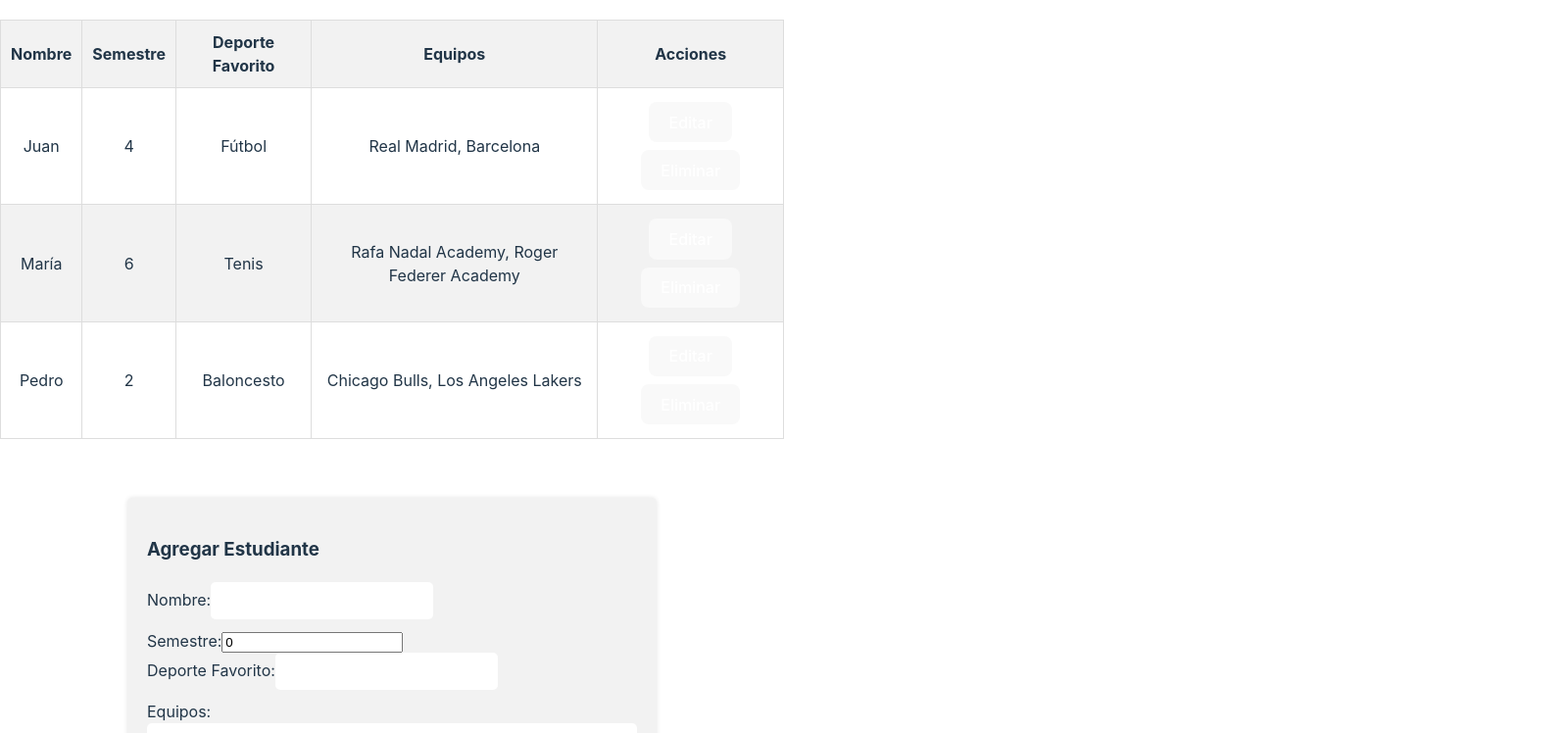
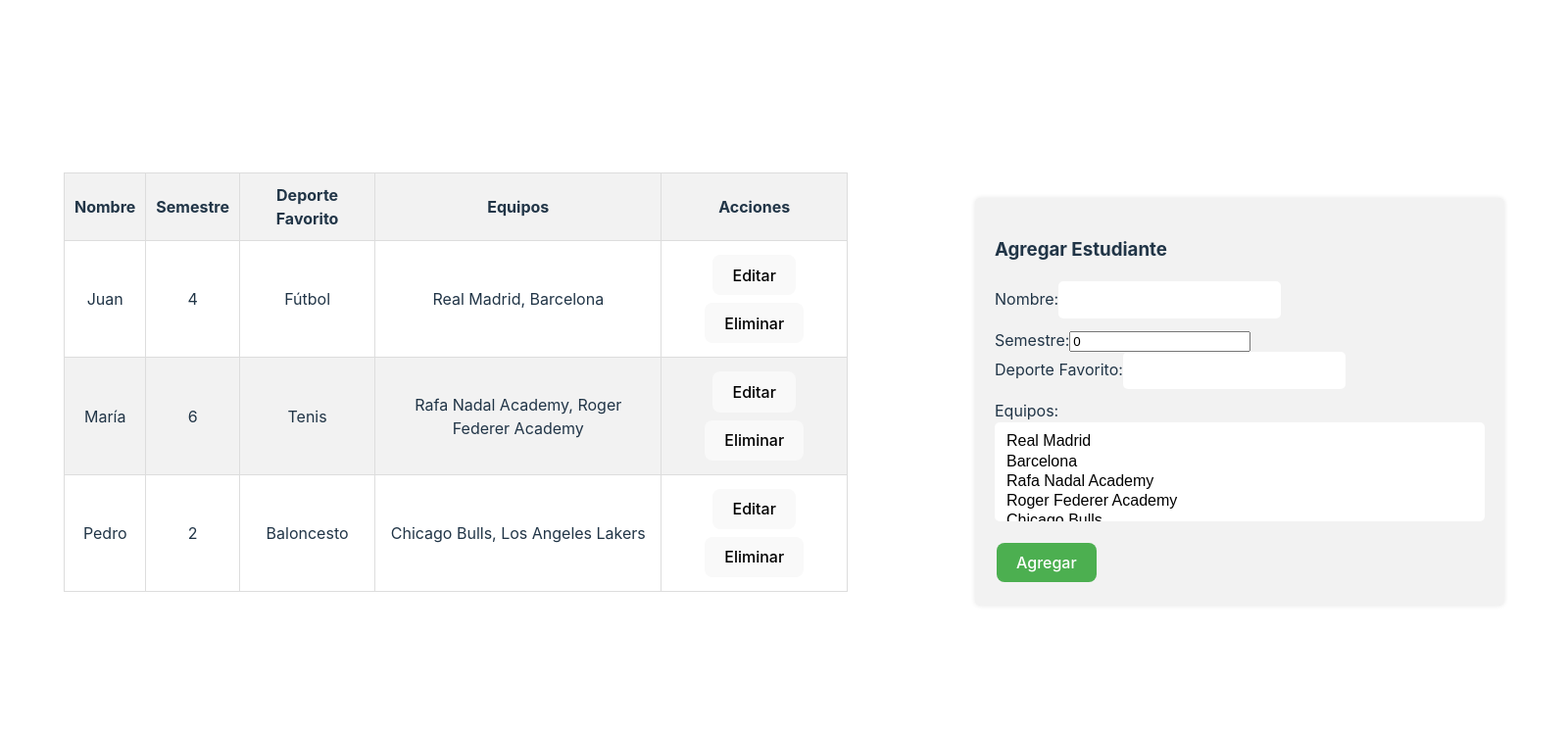
Before and after one commit to gitrubio/web-estudiante-cuc, a React (Vite) app: page / in a window 1280 px wide. Shown: the top 748 px of the page at 98% size, 1600 px wide, since content can reach past the window. Built offline with nearby package versions, Linux system fonts and the light colour scheme.

Commit message:
more styles v2

```diff
--- a/src/App.css
+++ b/src/App.css
@@ -1,9 +1,10 @@
 .container {
-  max-width: 800px;
+  width: 200vh;
   margin: 0 auto;
   display: flex;
-  flex-direction: column;
+  flex-direction: row;
   align-items: center;
+  justify-content: space-around;
 }
 
 table {
@@ -32,7 +33,7 @@ tr:nth-child(even) {
 button {
   background-color: #4CAF50;
   border: none;
-  color: white;
+  color: black;
   padding: 10px 20px;
   text-align: center;
   text-decoration: none;
```
